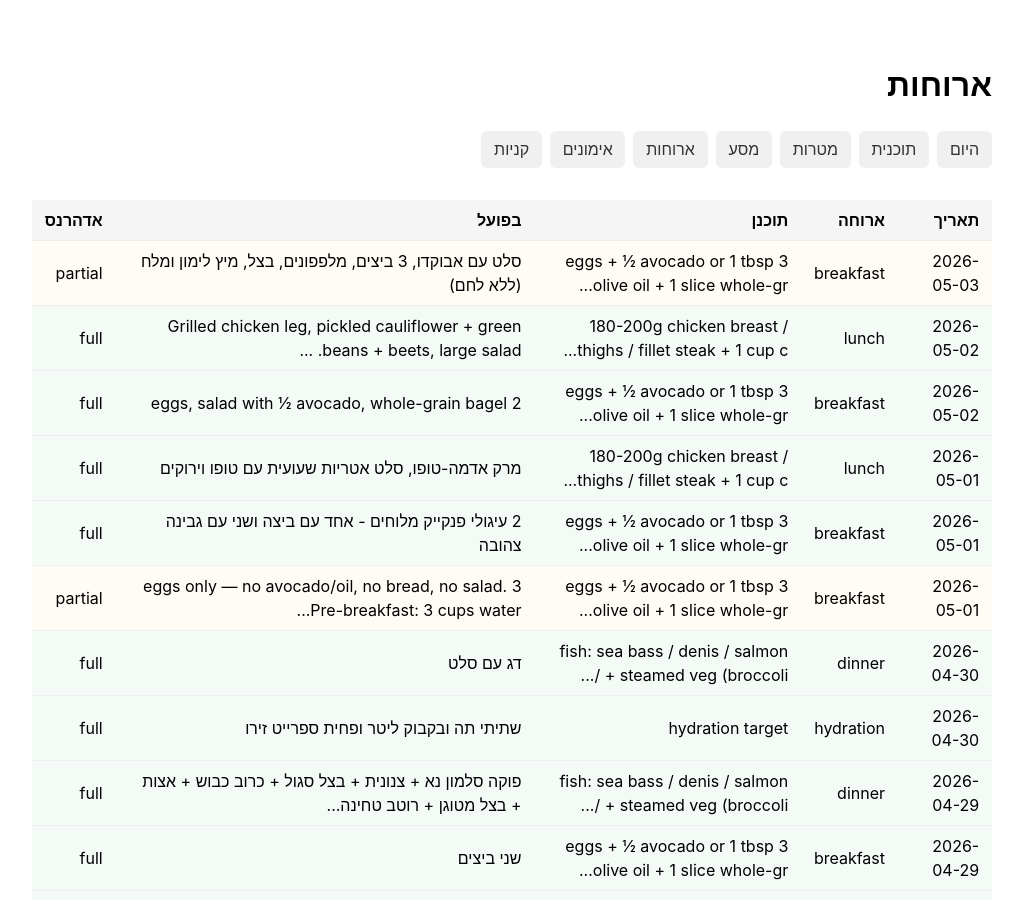
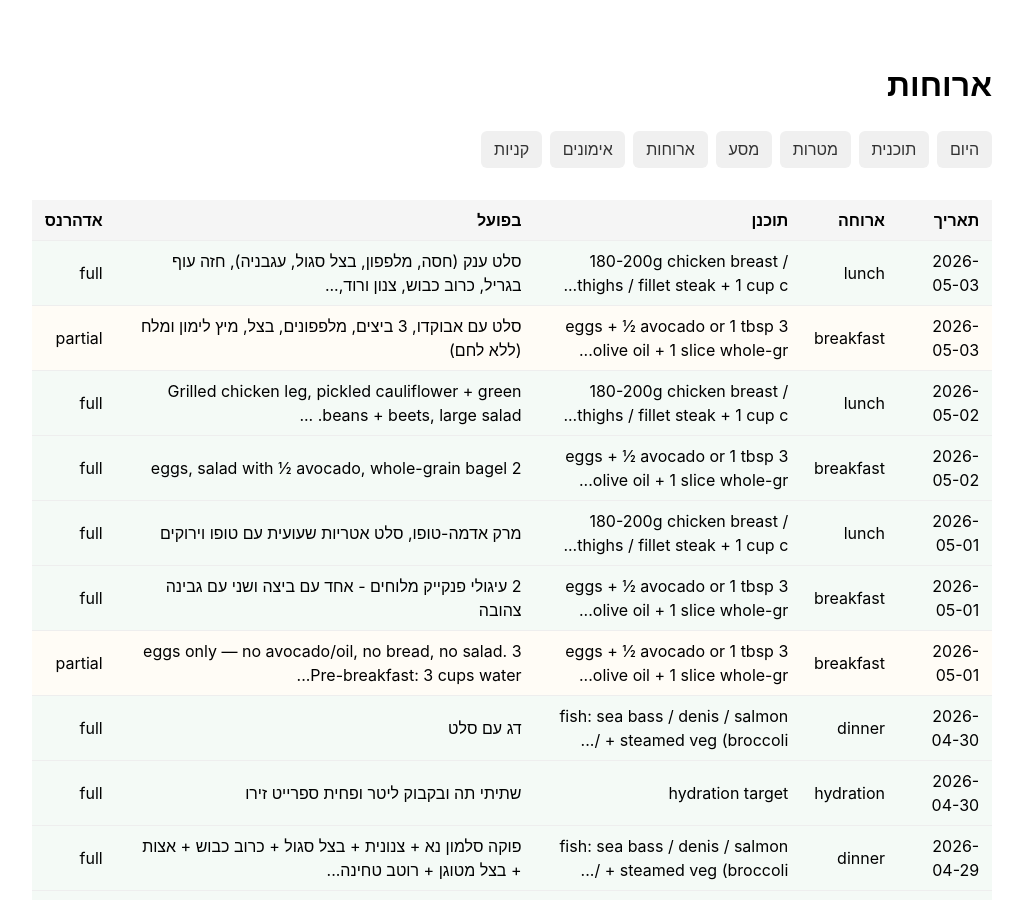
Before and after one commit to alexliv1234/alexbot-public, a Jekyll site: the page built from docs/lifechange/meals.html, in a window 1280 px wide and 900 px high. Shown: the whole window, without its empty margins (128-1151 px from the left). Built offline with Jekyll 4.4.1, drawn with Linux system fonts in a browser that asks for light colours; some of the changed text lies outside the part shown.

Commit message:
📊 coach site update (2026-05-03_17-00)

```diff
--- a/docs/_data/coach/meals.json
+++ b/docs/_data/coach/meals.json
@@ -252,5 +252,14 @@
     "planned": "3 eggs + ½ avocado or 1 tbsp olive oil + 1 slice whole-grain/sourdough bread + vegetable salad",
     "actual": "סלט עם אבוקדו, 3 ביצים, מלפפונים, בצל, מיץ לימון ומלח (ללא לחם)",
     "adherence": "partial"
+  },
+  {
+    "date": "2026-05-03",
+    "ts": "2026-05-03T14:08:45+03:00",
+    "type": "meal",
+    "slot": "lunch",
+    "planned": "180-200g chicken breast / thighs / fillet steak + 1 cup cooked rice / potato / sweet potato / 4-6 rice crackers + pickled cauliflower / green beans + large salad + 1 tbsp olive oil",
+    "actual": "סלט ענק (חסה, מלפפון, בצל סגול, עגבניה), חזה עוף בגריל, כרוב כבוש, צנון ורוד, פיסת לחם/לאפה",
+    "adherence": "full"
   }
 ]
--- a/docs/_data/coach/today.json
+++ b/docs/_data/coach/today.json
@@ -1,13 +1,19 @@
 {
   "next_event": "see schedule below",
   "adherence": "in-progress",
-  "as_of": "2026-05-03T14:00:23",
+  "as_of": "2026-05-03T17:00:20",
   "meals": [
     {
       "slot": "breakfast",
       "actual": "סלט עם אבוקדו, 3 ביצים, מלפפונים, בצל, מיץ לימון ומלח (ללא לחם)",
       "adherence": "partial",
       "time": "10:29"
+    },
+    {
+      "slot": "lunch",
+      "actual": "סלט ענק (חסה, מלפפון, בצל סגול, עגבניה), חזה עוף בגריל, כרוב כבוש, צנון ורוד, פיסת לחם/לאפה",
+      "adherence": "full",
+      "time": "14:08"
     }
   ],
   "workouts": [],
```
